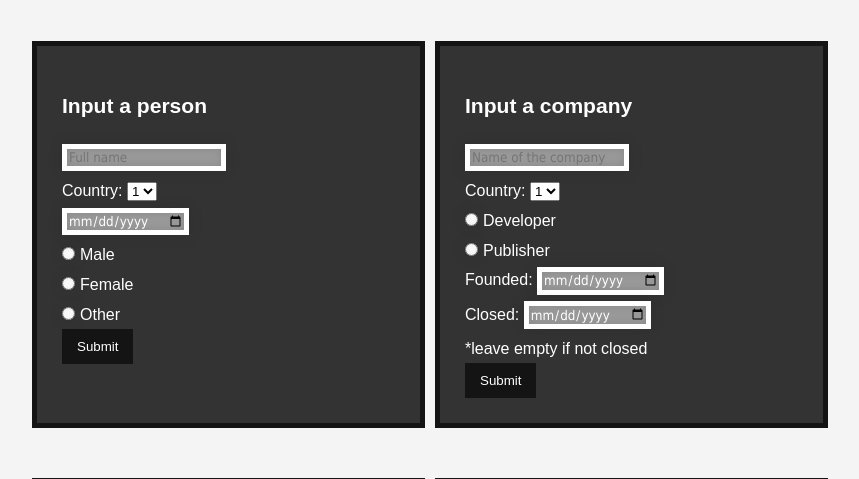
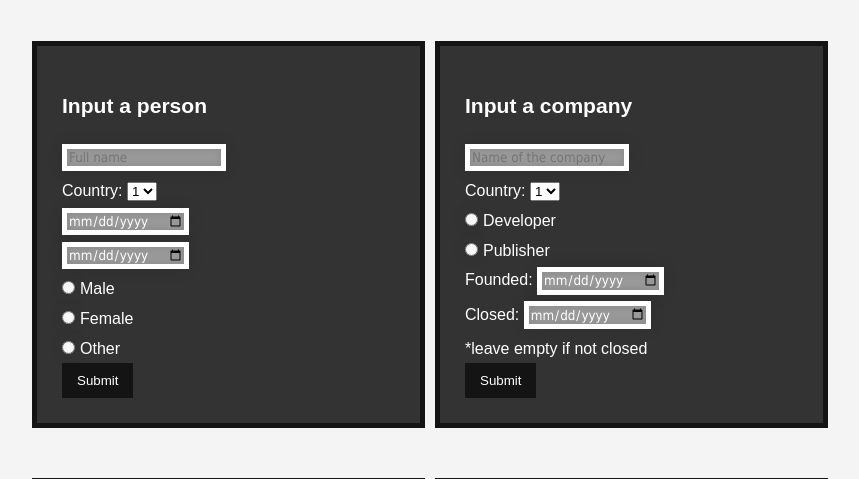
Before and after one commit to GeorgeKovshov/Website-php-html-css, a PHP site: page /test_input.php in a window 1280 px wide. Shown: the top 479 px of the page, without its empty margins (96-955 px from the left). Run offline with PHP 8.4, Linux system fonts and the light colour scheme; the visitor is signed in with stand-in values (Sample User, id 1); tables that the repository leaves empty or names only in its code hold one stand-in row (values such as "Sample post").

```diff
--- a/game_input.php
+++ b/game_input.php
@@ -193,7 +193,7 @@ require_once 'includes/ggb_view.inc.php';
 		</div>
 		</div>
 		<div class="container-input">
-			<?php check_input_errors(); ?>
+			<?php check_input_errors();?>
 		</div>
 
 
--- a/includes/ggb_contr.inc.php
+++ b/includes/ggb_contr.inc.php
@@ -13,8 +13,8 @@ function change_session_variable(string $i){
 }
 
 
-function input_designer(object $pdo, string $full_name, int $nationality, string $birthday, string $gender){
-	set_designer($pdo, $full_name, $nationality, $birthday, $gender);
+function input_designer(object $pdo, string $full_name, int $nationality, string $birthday, string $gender, string $deceased){
+	set_designer($pdo, $full_name, $nationality, $birthday, $gender, $deceased);
 
 }
 
--- a/includes/ggb_model.inc.php
+++ b/includes/ggb_model.inc.php
@@ -2,15 +2,26 @@
 
 declare(strict_types=1);
 
-function set_designer(object $pdo, string $full_name, int $nationality, string $birthday, string $gender){
-	if($birthday = "Unknown"){
-		$query = "INSERT INTO people (full_name, nationality, birthday, gender) VALUES (:full_name, :nationality, NULL, :gender);";
+function set_designer(object $pdo, string $full_name, int $nationality, string $birthday, string $gender, string $deceased){
+	if($birthday == "Unknown" && $deceased == "Unknown"){
+		$query = "INSERT INTO people (full_name, nationality, birthday, gender, deceased) VALUES (:full_name, :nationality, NULL, :gender, NULL);";
 		$stmt = $pdo->prepare($query);
 	}
-	else{
-		$query = "INSERT INTO people (full_name, nationality, birthday, gender) VALUES (:full_name, :nationality, :birthday, :gender);";
+	else if($deceased == "Unknown"){
+		$query = "INSERT INTO people (full_name, nationality, birthday, gender, deceased) VALUES (:full_name, :nationality, :birthday, :gender, NULL);";
 		$stmt = $pdo->prepare($query);
 		$stmt->bindParam(":birthday", $birthday);
+	}
+	else if($birthday == "Unknown"){
+		$query = "INSERT INTO people (full_name, nationality, birthday, gender, deceased) VALUES (:full_name, :nationality, NULL, :gender, :deceased);";
+		$stmt = $pdo->prepare($query);
+		$stmt->bindParam(":deceased", $deceased);
+	}
+	else{
+		$query = "INSERT INTO people (full_name, nationality, birthday, gender, deceased) VALUES (:full_name, :nationality, :birthday, :gender, :deceased);";
+		$stmt = $pdo->prepare($query);
+		$stmt->bindParam(":birthday", $birthday);
+		$stmt->bindParam(":deceased", $deceased);
 	}
 
 	$stmt->bindParam(":full_name", $full_name);
@@ -332,6 +343,22 @@ function check_relation_exists(object $pdo, string $table_name, string $column_o
 	return $result;
 }
 
+function check_relation_exists_more(object $pdo, string $table_name, string $column_one_name, string $column_two_name, string $column_three_name, int $column_one_value, int $column_two_value, int $column_three_value) {
+	$query = "SELECT $column_one_name FROM $table_name WHERE $column_one_name = :column_one_value AND $column_two_name = :column_two_value AND $column_three_name = :column_three_value;";
+
+	$stmt = $pdo->prepare($query);
+
+	$stmt->bindParam(":column_one_value", $column_one_value);
+	$stmt->bindParam(":column_two_value", $column_two_value);
+	$stmt->bindParam(":column_three_value", $column_three_value);
+
+	$stmt->execute();
+
+	$result = $stmt->fetch(PDO::FETCH_ASSOC);
+	$stmt = null;
+	return $result;
+}
+
 function set_relation(object $pdo, string $table_name, string $column_one_name, string $column_two_name, int $column_one_value, int $column_two_value){
 	if(!check_relation_exists($pdo, $table_name, $column_one_name, $column_two_name, $column_one_value, $column_two_value)){
 		$query = "INSERT INTO $table_name ($column_one_name, $column_two_name) VALUES (:column_one_value, :column_two_value);";
@@ -349,7 +376,7 @@ function set_relation(object $pdo, string $table_name, string $column_one_name,
 }
 
 function set_relation_more(object $pdo, string $table_name, string $column_one_name, string $column_two_name, string $column_three_name, int $column_one_value, int $column_two_value, int $column_three_value){
-	if(!check_relation_exists($pdo, $table_name, $column_one_name, $column_two_name, $column_one_value, $column_two_value)){
+	if(!check_relation_exists_more($pdo, $table_name, $column_one_name, $column_two_name, $column_three_name, $column_one_value, $column_two_value, $column_three_value)){
 		if($column_three_value == "0") {
 			$query = "INSERT INTO $table_name ($column_one_name, $column_two_name, $column_three_name) VALUES (:column_one_value, :column_two_value, NULL);";
 			$stmt = $pdo->prepare($query);
--- a/includes/input_game.inc.php
+++ b/includes/input_game.inc.php
@@ -85,6 +85,9 @@ if($_SERVER["REQUEST_METHOD"] == "POST"){
 
 		if(is_zero_input([$developer]) || is_zero_input([$publisher])){
 			$errors["zero_input1"] = "Select a developer and publisher! ";
+
+
+			$errors["ssss"] = $designer;
 		}
 
 		if(is_input_empty($arr)){
--- a/test_input.php
+++ b/test_input.php
@@ -50,6 +50,7 @@ require_once 'includes/ggb_view.inc.php';
 					<span style="font-size:16px;"> Country: </span> <?php nations_select($pdo); ?><br>
 
 					<input type="date" name="birthday" placeholder="Birthday"><br>
+					<input type="date" name="deceased" placeholder="deceased"><br>
 					<input type="radio" name="gender" id="gender" value="Male" />
 					<label for="gender" style="font-size:16px;" >Male</label><br>
 
```
Also changed, not shown: includes/input_designer.inc.php (+6 -2 lines).
